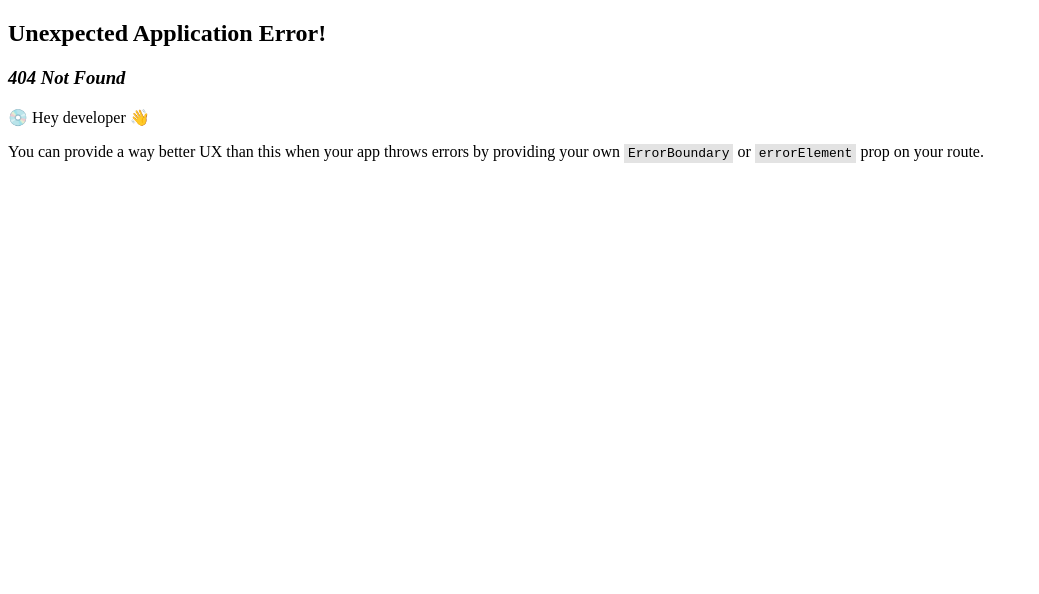
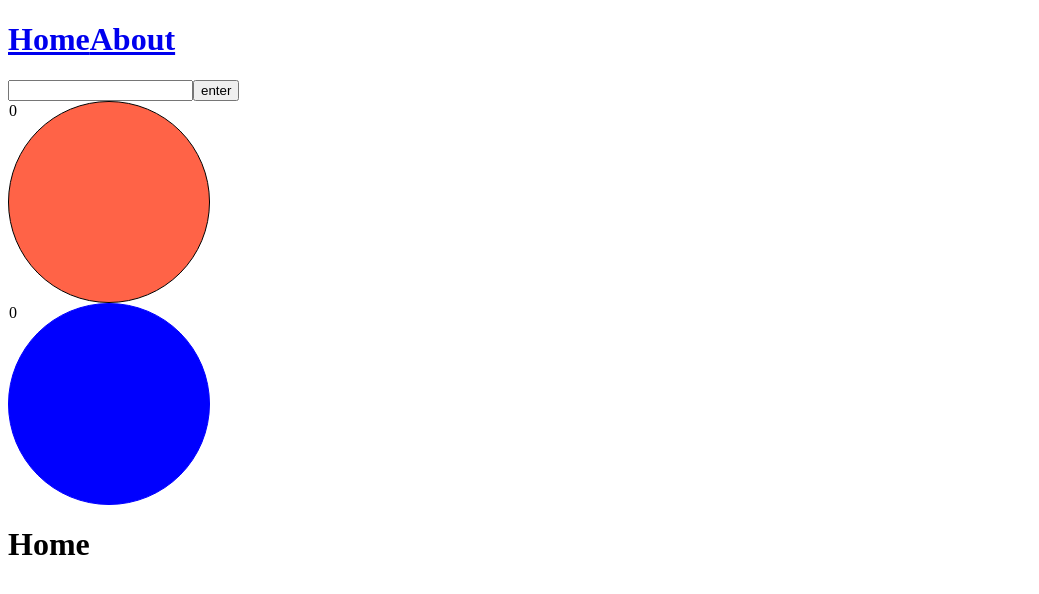
Before and after one commit to umingming/ReactTest, a React (Create React App) app in the folder type-script/: page /home in a window 1280 px wide. Before the commit this address had no page. Shown: the top 594 px of the page, without its empty margins (0-1039 px from the left). Built offline with nearby package versions, Linux system fonts and the light colour scheme.

Commit message:
자식 라우터 정의

```diff
--- a/type-script/src/App.tsx
+++ b/type-script/src/App.tsx
@@ -1,6 +1,7 @@
 import { Outlet } from "react-router-dom";
 import { styled } from "styled-components";
 import Circle from "./Circle"
+import Header from "./components/Header";
 import Form from "./Form";
 
 const Container = styled.div`
@@ -11,6 +12,7 @@ function App() {
   return (
     <div>
       <Container>
+        <Header />
         <Form />
         <Circle bgColor="tomato" borderColor="black" />
         <Circle />
--- a/type-script/src/Router.tsx
+++ b/type-script/src/Router.tsx
@@ -3,6 +3,7 @@ import App from "./App";
 import Header from "./components/Header";
 import About from "./screens/About";
 import Home from "./screens/Home";
+import NotFound from "./screens/NotFound";
 
 // export default function Router() {
 //     return (
@@ -22,10 +23,17 @@ const router = createBrowserRouter([
         element: <App />,
         children: [
             {
+                path: "home",
+                element: <Home />,
+                errorElement: <NotFound />
+            },
+            {
                 path: "about",
-                element: <About />
+                element: <About />,
+                errorElement: <NotFound />
             }
-        ]
+        ],
+        errorElement: <NotFound />
     }
 ])
 export default router;
--- a/type-script/src/components/Header.tsx
+++ b/type-script/src/components/Header.tsx
@@ -3,7 +3,7 @@ import { Link } from "react-router-dom";
 export default function Header() {
     return (
         <h1>
-            <Link to={"/"}>Home</Link>
+            <Link to={"/home"}>Home</Link>
             <Link to={"/about"}>About</Link>
         </h1>
     )
--- a/type-script/src/screens/About.tsx
+++ b/type-script/src/screens/About.tsx
@@ -1,5 +1,6 @@
 export default function About() {
+    const users: any = []
     return (
-        <h1>About</h1>
+        <h1>About {users[0].name}</h1>
     )
 }
--- /dev/null
+++ b/type-script/src/screens/NotFound.tsx
@@ -0,0 +1,5 @@
+export default function NotFound() {
+    return (
+        <h1>Not Found</h1>
+    )
+}
```
